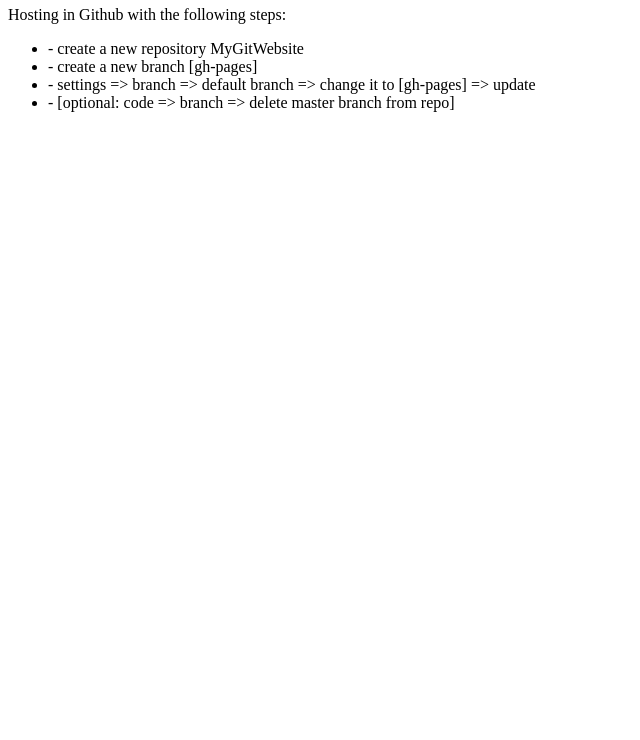
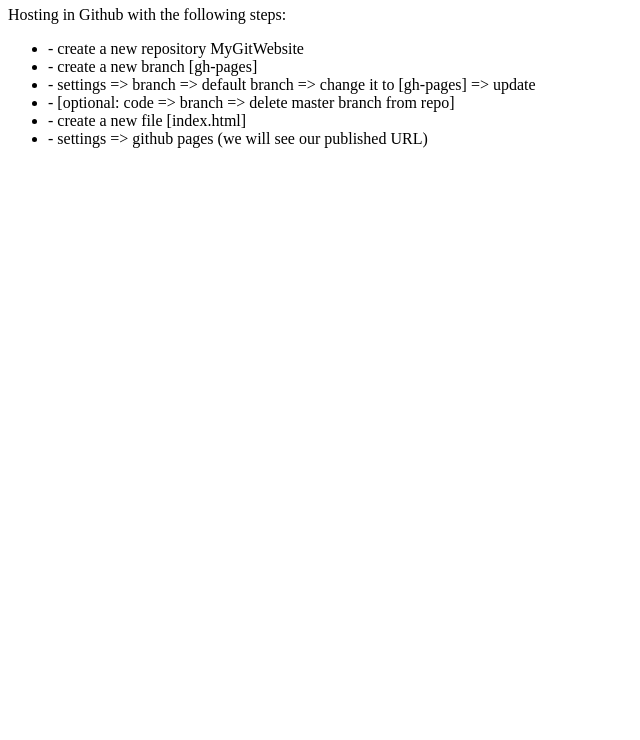
Before and after one commit to mensopheak/GithubPages, a plain HTML site: page index.html in a window 1280 px wide. Shown: the part 60-800 px from the top of the page, without its empty margins (0-640 px from the left). Drawn offline with Linux system fonts and the light colour scheme.

Commit message:
add more points in index file

```diff
--- a/index.html
+++ b/index.html
@@ -9,6 +9,8 @@
       <li>- create a new branch [gh-pages]</li>
       <li>- settings => branch => default branch => change it to [gh-pages] => update</li>
       <li>- [optional: code => branch => delete master branch from repo]</li>
+      <li>- create a new file [index.html]</li>
+      <li>- settings => github pages (we will see our published URL)</li>
     </ul>
   </body>
 </html>
```
